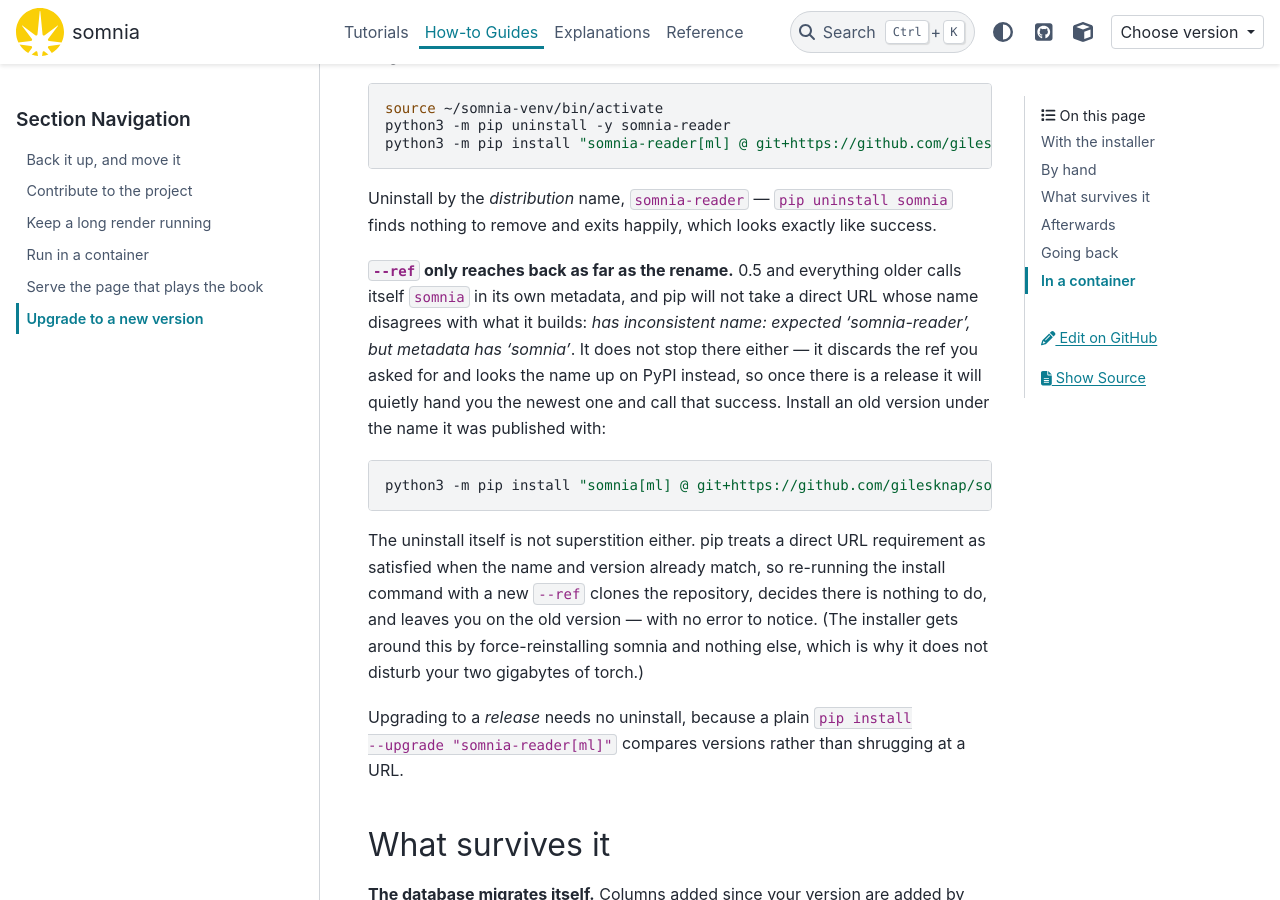
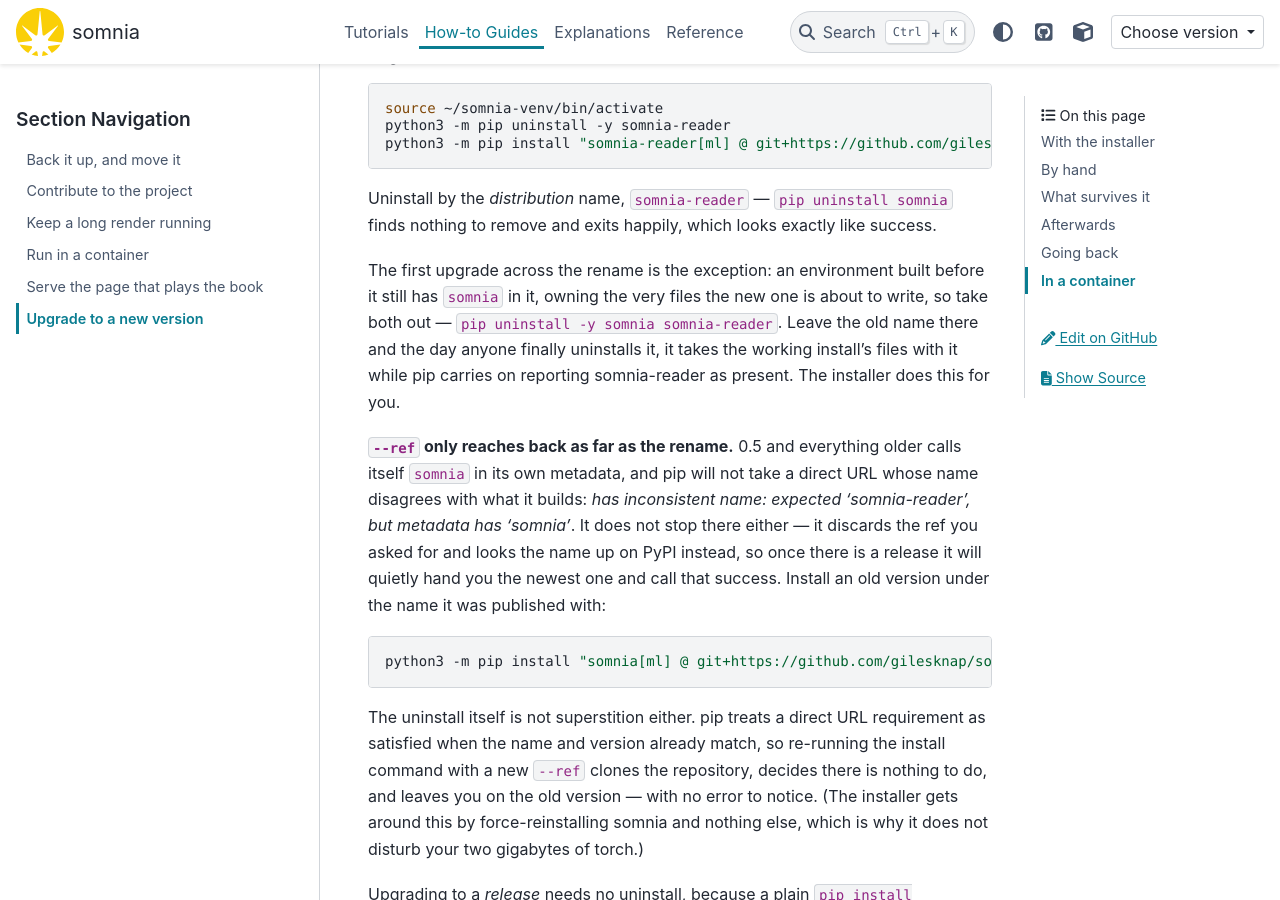
Before and after one commit to gilesknap/somnia, a Sphinx documentation site: the page built from docs/how-to/upgrade.md, in a window 1280 px wide and 900 px high, scrolled down 659 px. Built offline with Sphinx 7.4.7 and the PyData theme 0.15.4, drawn with Linux system fonts in a browser that asks for light colours; pages that are not in the unit, such as notebooks, are missing from menus; the version number could not be read and is left out.

Commit message:
Take the old distribution out before writing over its files
Upgrading a box that already has somnia on it leaves both names installed,
sharing one set of files, because pip has no idea they are the same project.
Then `pip uninstall somnia` — the line the docs used to give — deletes those
files while pip goes on listing somnia-reader as installed, and what is left
imports as an empty namespace package: a broken install that answers yes.
Verified by doing it: 0.5 in a venv, this branch over the top, both listed,
and the uninstall leaving three files and no command. The installer now
removes the old name first, and the upgrade guide says to do the same by hand.

Co-Authored-By: Claude Opus 5 <noreply@anthropic.com>

```diff
--- a/docs/how-to/upgrade.md
+++ b/docs/how-to/upgrade.md
@@ -32,6 +32,13 @@ python3 -m pip install "somnia-reader[ml] @ git+https://github.com/gilesknap/som
 
 Uninstall by the *distribution* name, `somnia-reader` — `pip uninstall somnia`
 finds nothing to remove and exits happily, which looks exactly like success.
+
+The first upgrade across the rename is the exception: an environment built
+before it still has `somnia` in it, owning the very files the new one is about
+to write, so take both out — `pip uninstall -y somnia somnia-reader`. Leave the
+old name there and the day anyone finally uninstalls it, it takes the working
+install's files with it while pip carries on reporting somnia-reader as
+present. The installer does this for you.
 
 **`--ref` only reaches back as far as the rename.** 0.5 and everything older
 calls itself `somnia` in its own metadata, and pip will not take a direct URL
```
Also changed, not shown: 1 other file.
